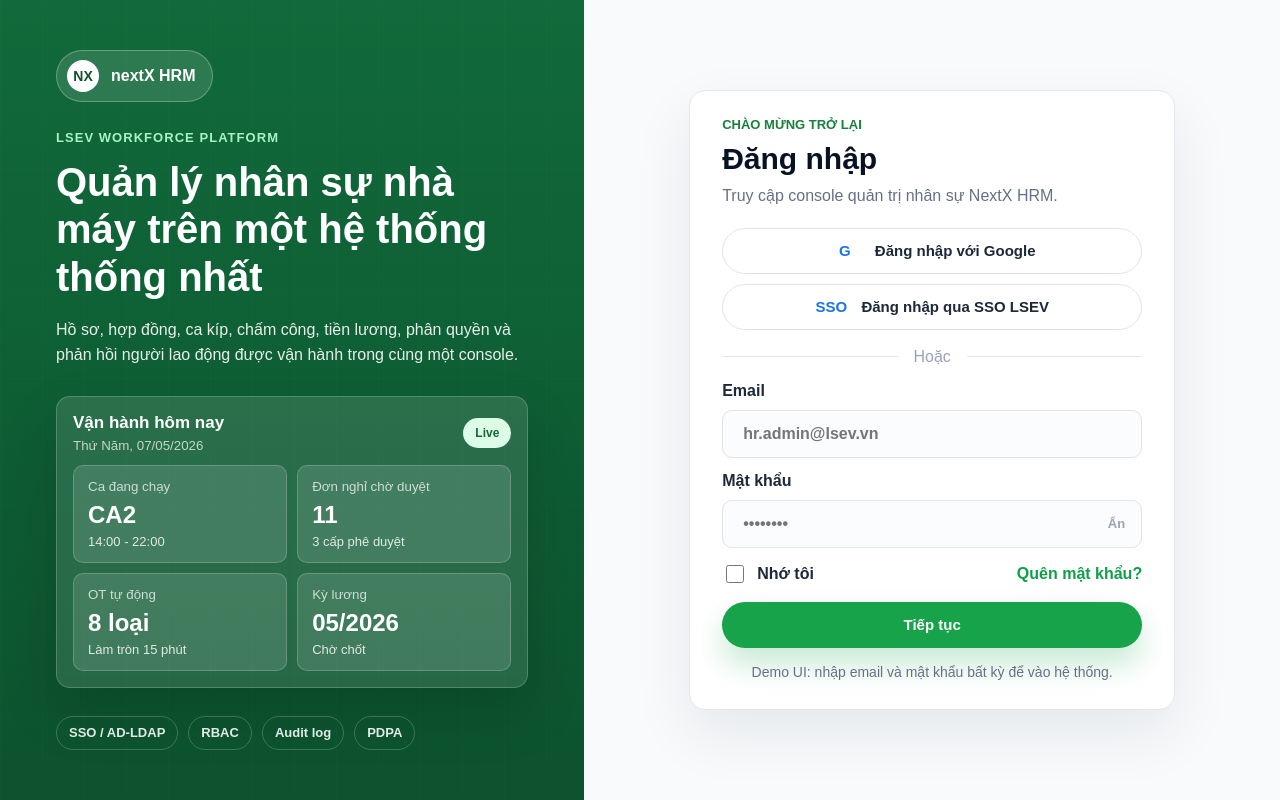
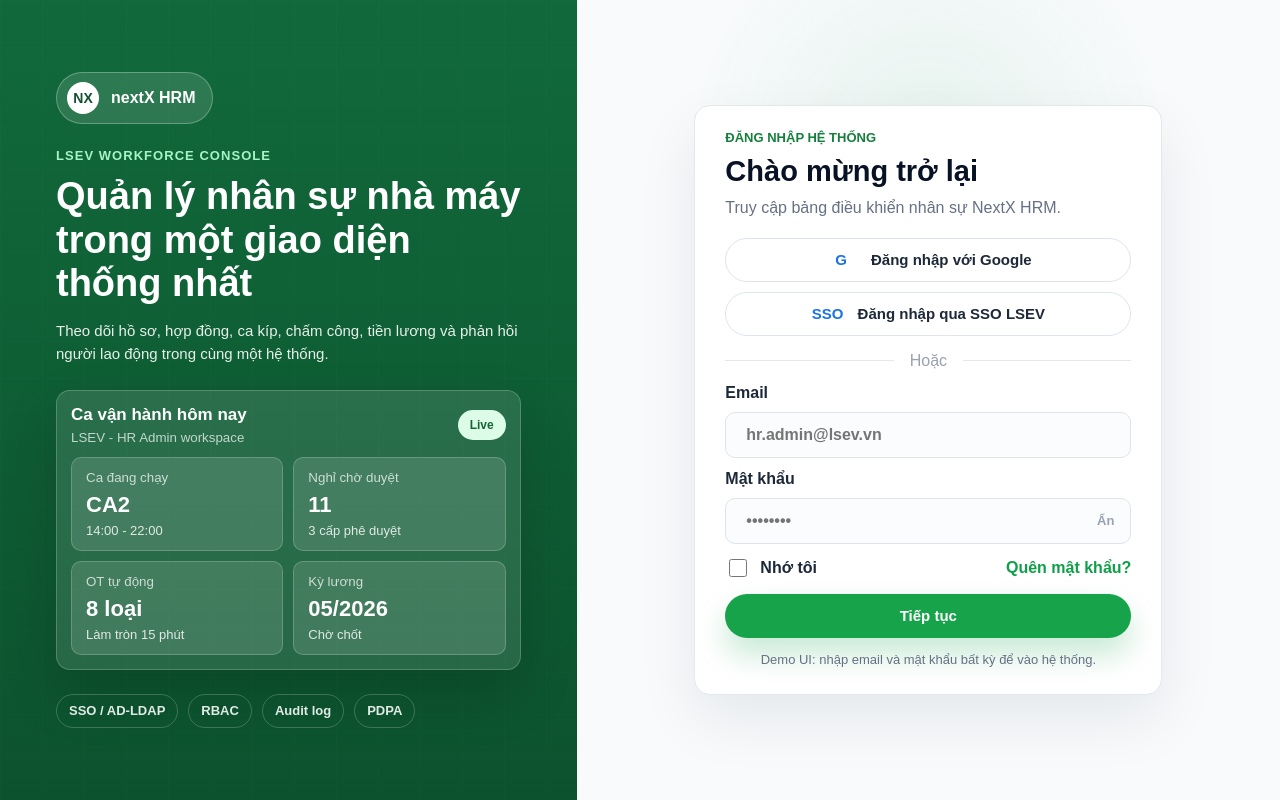
Before and after one commit to Haphuonganh4123/Haphuonganh4123, a Next.js app: page / in a window 1280 px wide. Built offline with nearby package versions, Linux system fonts and the light colour scheme.

Commit message:
Refine login screen

```diff
--- a/src/app/globals.css
+++ b/src/app/globals.css
@@ -28,6 +28,10 @@
   color: var(--text);
   background: var(--page);
   font-family: Arial, Helvetica, sans-serif;
+}
+
+body:has(.auth-shell) {
+  overflow: hidden;
 }
 
 button,
@@ -62,7 +66,7 @@
 .auth-shell {
   height: 100vh;
   display: grid;
-  grid-template-columns: minmax(520px, 0.84fr) minmax(560px, 1fr);
+  grid-template-columns: minmax(500px, 0.82fr) minmax(540px, 1fr);
   overflow: hidden;
   background: #ffffff;
 }
@@ -72,7 +76,7 @@
   height: 100vh;
   display: grid;
   align-items: center;
-  padding: 42px 56px;
+  padding: 36px 56px;
   overflow: hidden;
   background:
     linear-gradient(180deg, rgba(17, 106, 59, 0.98), rgba(12, 82, 46, 0.98)),
@@ -96,7 +100,7 @@
   z-index: 1;
   width: min(650px, 100%);
   display: grid;
-  gap: 28px;
+  gap: 24px;
 }
 
 .auth-logo {
@@ -128,7 +132,7 @@
 }
 
 .auth-copy > p {
-  margin: 0 0 14px;
+  margin: 0 0 12px;
   color: #a7f3c4;
   font-size: 13px;
   font-weight: 900;
@@ -139,23 +143,23 @@
 .auth-copy h1 {
   margin: 0;
   max-width: 620px;
-  font-size: 40px;
-  line-height: 1.18;
+  font-size: 38px;
+  line-height: 1.14;
   letter-spacing: 0;
 }
 
 .auth-copy > span {
   display: block;
   max-width: 560px;
-  margin-top: 16px;
+  margin-top: 14px;
   color: rgba(255, 255, 255, 0.9);
-  font-size: 16px;
-  line-height: 1.6;
+  font-size: 15px;
+  line-height: 1.55;
 }
 
 .auth-preview {
   max-width: 600px;
-  padding: 16px;
+  padding: 14px;
   border: 1px solid rgba(255, 255, 255, 0.2);
   border-radius: 14px;
   background: rgba(255, 255, 255, 0.11);
@@ -203,8 +207,8 @@
 }
 
 .preview-grid article {
-  min-height: 88px;
-  padding: 13px 14px;
+  min-height: 82px;
+  padding: 12px 14px;
   border: 1px solid rgba(255, 255, 255, 0.2);
   border-radius: 10px;
   background: rgba(255, 255, 255, 0.12);
@@ -223,7 +227,7 @@
 .preview-grid strong {
   margin: 7px 0 5px;
   color: #ffffff;
-  font-size: 24px;
+  font-size: 22px;
 }
 
 .preview-grid span {
@@ -255,13 +259,15 @@
   display: grid;
   place-items: center;
   overflow: hidden;
-  padding: 34px;
-  background: #f8fafc;
+  padding: 30px;
+  background:
+    radial-gradient(circle at 50% 18%, rgba(22, 163, 74, 0.08), transparent 32%),
+    #f8fafc;
 }
 
 .auth-card {
-  width: min(486px, 100%);
-  padding: 26px 32px;
+  width: min(468px, 100%);
+  padding: 24px 30px;
   border: 1px solid #e4e7ec;
   border-radius: 16px;
   background: #ffffff;
@@ -269,7 +275,7 @@
 }
 
 .auth-title {
-  margin-bottom: 20px;
+  margin-bottom: 18px;
 }
 
 .auth-title span {
@@ -284,7 +290,7 @@
 .auth-title h2 {
   margin: 0 0 8px;
   color: #081225;
-  font-size: 30px;
+  font-size: 29px;
 }
 
 .auth-title p {
@@ -296,7 +302,7 @@
 .auth-social,
 .auth-submit {
   width: 100%;
-  min-height: 46px;
+  min-height: 44px;
   display: flex;
   align-items: center;
   justify-content: center;
@@ -327,7 +333,7 @@
   display: flex;
   align-items: center;
   gap: 16px;
-  margin: 18px 0 16px;
+  margin: 16px 0 14px;
   color: #98a2b3;
 }
 
@@ -342,7 +348,7 @@
 .auth-field {
   display: grid;
   gap: 10px;
-  margin-bottom: 14px;
+  margin-bottom: 12px;
   color: #1d2939;
   font-weight: 800;
 }
@@ -350,7 +356,7 @@
 .auth-field input,
 .password-field {
   width: 100%;
-  min-height: 48px;
+  min-height: 46px;
   border: 1px solid #dfe4ec;
   border-radius: 10px;
   background: #fbfcfe;
@@ -368,7 +374,7 @@
 }
 
 .password-field input {
-  min-height: 46px;
+  min-height: 44px;
   border: 0;
   background: transparent;
 }
@@ -391,7 +397,7 @@
   align-items: center;
   justify-content: space-between;
   gap: 16px;
-  margin: 0 0 16px;
+  margin: 0 0 14px;
 }
 
 .auth-options label {
@@ -434,8 +440,8 @@
 }
 
 .auth-legal {
-  margin: 14px 0 0;
-  font-size: 14px;
+  margin: 12px 0 0;
+  font-size: 13px;
 }
 
 .app-shell {
--- a/src/app/page.tsx
+++ b/src/app/page.tsx
@@ -478,21 +478,19 @@
           </div>
 
           <div className="auth-copy">
-            <p>LSEV Workforce Platform</p>
-            <h1>
-              Quản lý nhân sự nhà máy trên một hệ thống thống nhất
-            </h1>
+            <p>LSEV Workforce Console</p>
+            <h1>Quản lý nhân sự nhà máy trong một giao diện thống nhất</h1>
             <span>
-              Hồ sơ, hợp đồng, ca kíp, chấm công, tiền lương, phân quyền và phản hồi người
-              lao động được vận hành trong cùng một console.
+              Theo dõi hồ sơ, hợp đồng, ca kíp, chấm công, tiền lương và phản hồi người
+              lao động trong cùng một hệ thống.
             </span>
           </div>
 
           <div className="auth-preview">
             <div className="preview-header">
               <div>
-                <strong>Vận hành hôm nay</strong>
-                <small>Thứ Năm, 07/05/2026</small>
+                <strong>Ca vận hành hôm nay</strong>
+                <small>LSEV - HR Admin workspace</small>
               </div>
               <span>Live</span>
             </div>
@@ -503,7 +501,7 @@
                 <span>14:00 - 22:00</span>
               </article>
               <article>
-                <small>Đơn nghỉ chờ duyệt</small>
+                <small>Nghỉ chờ duyệt</small>
                 <strong>11</strong>
                 <span>3 cấp phê duyệt</span>
               </article>
@@ -532,9 +530,9 @@
       <section className="auth-form-panel">
         <form className="auth-card" onSubmit={handleSubmit}>
           <div className="auth-title">
-            <span>Chào mừng trở lại</span>
-            <h2>Đăng nhập</h2>
-            <p>Truy cập console quản trị nhân sự NextX HRM.</p>
+            <span>Đăng nhập hệ thống</span>
+            <h2>Chào mừng trở lại</h2>
+            <p>Truy cập bảng điều khiển nhân sự NextX HRM.</p>
           </div>
 
           <button className="auth-social" type="button" onClick={onEnter}>
```
